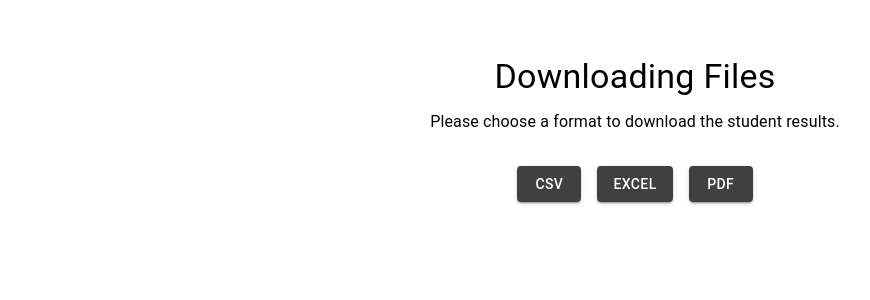
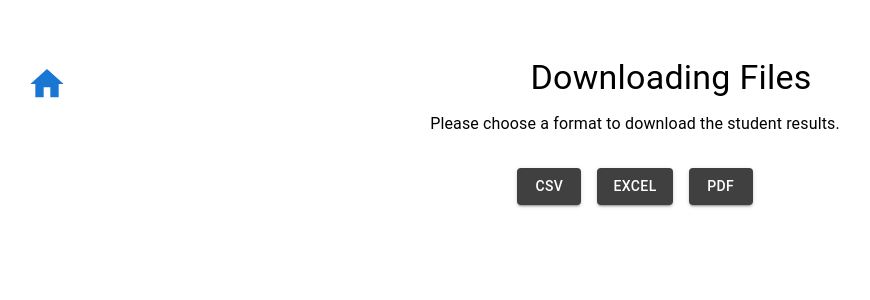
Before and after one commit to it21291364/grading-app, a React (Create React App) app in the folder client/: page /download in a window 1280 px wide. Shown: the top 300 px of the page, without its empty margins (5-875 px from the left). Built offline with nearby package versions, Linux system fonts and the light colour scheme.

Commit message:
add home navigation button to the downloading result page.

```diff
--- a/client/src/components/DownloadResults.js
+++ b/client/src/components/DownloadResults.js
@@ -1,9 +1,12 @@
 // DownloadResults.js
 import React from 'react';
-import { Box, Button, Typography } from '@mui/material';
+import { Box, Button, Typography, IconButton, Tooltip } from '@mui/material';
 import axios from 'axios';
+import { useNavigate } from 'react-router-dom';
+import HomeIcon from '@mui/icons-material/Home';
 
 function DownloadResults() {
+  const navigate = useNavigate();
   const handleDownload = async (format) => {
     try {
       const response = await axios.get(`http://localhost:5000/api/grading/download/${format}`, {
@@ -25,9 +28,16 @@ function DownloadResults() {
   };
 
   return (
-    <Box sx={{ mt: 4, p: 3, textAlign: 'center' }}>
-      <Typography variant="h4" gutterBottom>Downloading Files</Typography>
-      <Typography variant="body1" sx={{ mb: 4 }}>
+    <Box sx={{ mt: 4, p: 3 }}>
+      <Box sx={{ display: 'flex', alignItems: 'center', justifyContent: 'space-between' }}>
+        <Tooltip title="Home">
+          <IconButton onClick={() => navigate('/')} color="primary" sx={{ mr: 2, fontSize: 40 }}>
+            <HomeIcon sx={{ fontSize: 40 }} />
+          </IconButton>
+        </Tooltip>
+        <Typography variant="h4" gutterBottom sx={{ flexGrow: 1, textAlign: 'center' }}>Downloading Files</Typography>
+      </Box>
+      <Typography variant="body1" sx={{ mb: 4, textAlign: 'center' }}>
         Please choose a format to download the student results.
       </Typography>
       <Box sx={{ display: 'flex', justifyContent: 'center', gap: 2 }}>
```
